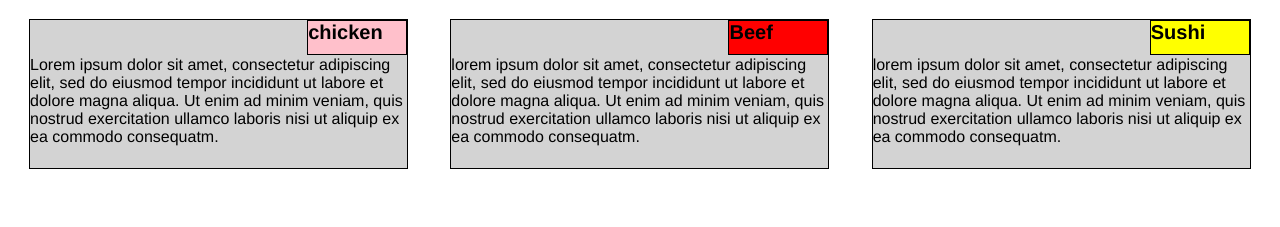
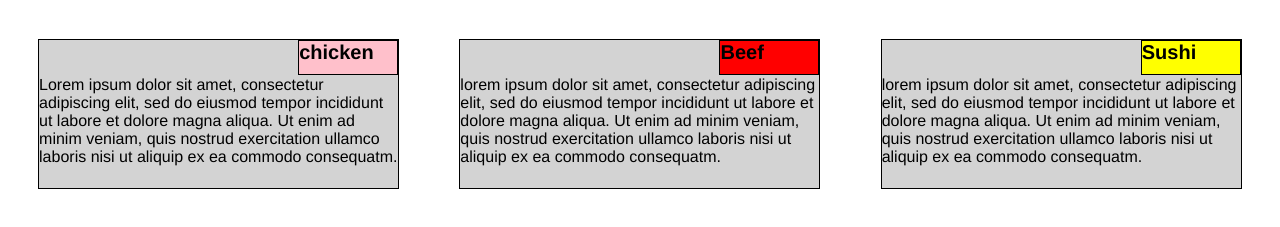
Before and after one commit to jubna/myfile, a plain HTML site: page mod2-solution/mod2soln.html in a window 1280 px wide. Shown: the part 61-288 px from the top of the page. Drawn offline with Linux system fonts and the light colour scheme.

Commit message:
my module-2 assignment

```diff
--- a/mod2-solution/mod2-soln.css
+++ b/mod2-solution/mod2soln.css
@@ -1,9 +1,18 @@
+
 /********** Base styles **********/
 * {
   box-sizing: border-box;
 }
 h1 {
   text-align: center;
+}
+.container {
+	border: none;
+	margin-left: auto;
+	margin-right: auto;
+	margin-top: 10px;
+	margin-bottom: 10px;
+	padding: 10px;
 }
 #section1 {
   position:relative;
@@ -105,10 +114,13 @@ section #p3 {
   }
 }
 
-/********** for tablets **********/
+/********** Medium devices only **********/
 @media (min-width: 768px) and (max-width: 991px) {
   .col-sm-1, .col-sm-2, .col-sm-3, .col-sm-4, .col-sm-5, .col-sm-6, .col-sm-7, .col-sm-8, .col-sm-9, .col-sm-10, .col-sm-11, .col-sm-12 {
     float: left;
+
+
+
   }
 
   .col-sm-1 {
@@ -148,3 +160,4 @@ section #p3 {
     width: 100%;
   }
 }
+}
--- a/mod2-solution/index.html
+++ b/mod2-solution/mod2soln.html
@@ -3,22 +3,25 @@
 <head>
 <meta charset="utf-8">
 <meta name="viewport" content="width=device-width, initial-scale=1">
-<title>Responsive Layout</title>
-<link rel="stylesheet" type="text/css" href="mod2-soln.css">
+<link rel="stylesheet" type="text/css" href="mod2soln.css">
+<title>mod2-soln</title>
+
+
+</style>
 </head>
 <body>
 <h1>Our Menu</h1>
 
 <div class="row">
-  <div class="col-md-4 col-sm-6"><section id="section1"><br><br>
+  <div class="container col-md-4 col-sm-6"><section id="section1"><br><br>
 Lorem ipsum dolor sit amet, consectetur adipiscing elit, sed do eiusmod tempor incididunt ut labore et dolore magna aliqua. Ut enim ad minim veniam, quis nostrud exercitation ullamco laboris nisi ut aliquip ex ea commodo consequatm.
 <p id="p1"><b>chicken</b></p>
 </section></div>
-  <div class="col-md-4 col-sm-6"><section id="section1"><br><br>
+  <div class="container col-md-4 col-sm-6"><section id="section1"><br><br>
 lorem ipsum dolor sit amet, consectetur adipiscing elit, sed do eiusmod tempor incididunt ut labore et dolore magna aliqua. Ut enim ad minim veniam, quis nostrud exercitation ullamco laboris nisi ut aliquip ex ea commodo consequatm.
 <p id="p2"><b>Beef</b></p>
 </section></div>
-  <div class="col-md-4 col-sm-12"><section id="section1"><br><br>
+  <div class="container col-md-4 col-sm-12"><section id="section1"><br><br>
 lorem ipsum dolor sit amet, consectetur adipiscing elit, sed do eiusmod tempor incididunt ut labore et dolore magna aliqua. Ut enim ad minim veniam, quis nostrud exercitation ullamco laboris nisi ut aliquip ex ea commodo consequatm.
 <p id="p3"><b>Sushi</b></p>
 </section></div>
```
Lines whose indentation alone changed are shown as unchanged.
